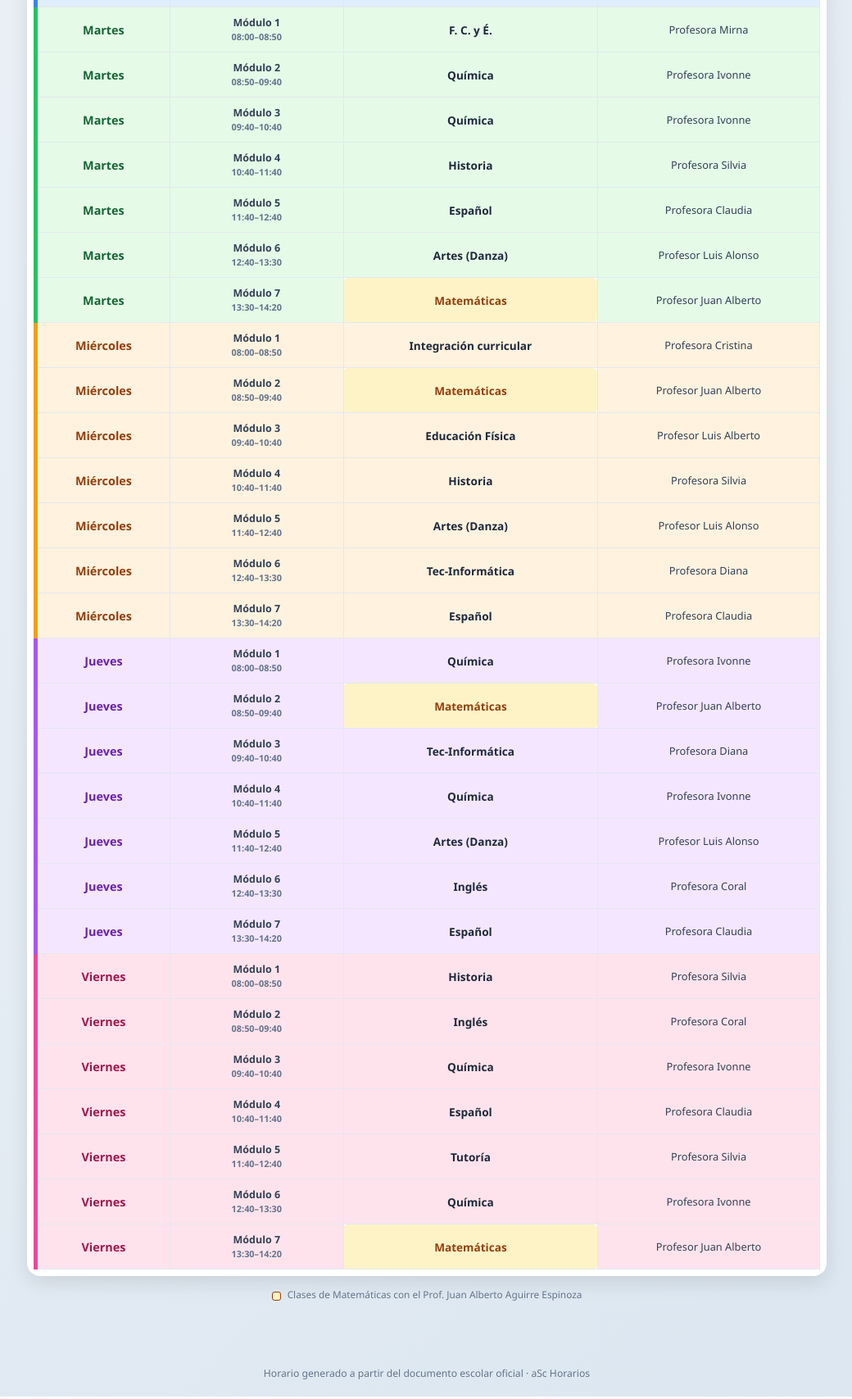
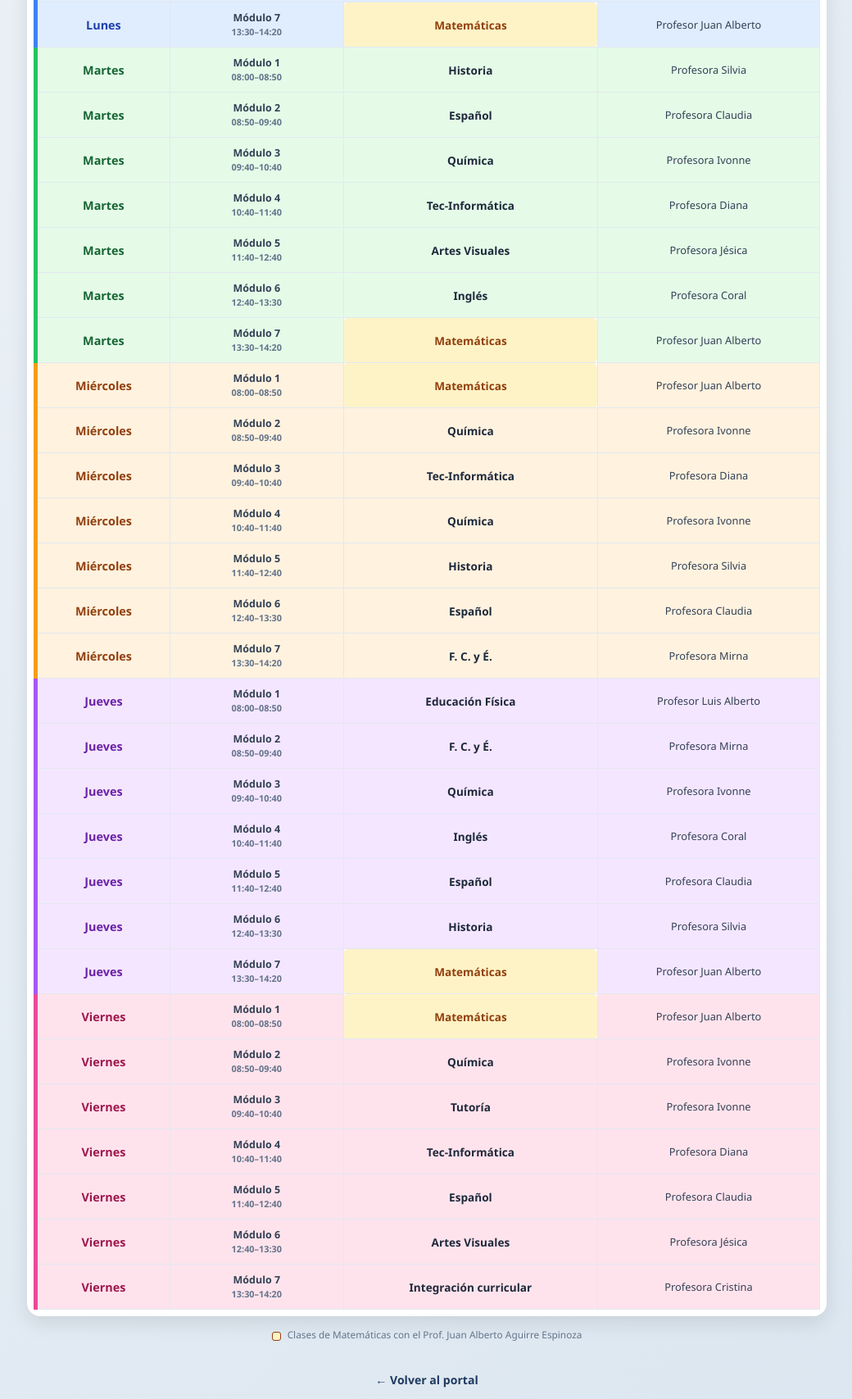
Before and after one commit to Bucefal0/3E-horario, a plain HTML site: page index.html in a window 1280 px wide. Shown: the part 735-2442 px from the top of the page at 82% size, without its empty margins (119-1159 px from the left). Drawn offline with Linux system fonts and the light colour scheme.

Commit message:
Actualizar horario de 3E
Co-authored-by: Copilot <223556219+Copilot@users.noreply.github.com>

```diff
--- a/index.html
+++ b/index.html
@@ -182,15 +182,16 @@
 <body>
 
 <header>
+  <a class="btn-principal" href="https://www.es18matematicas.org">🏠 Página principal</a>
   <h1>Escuela Secundaria Federal ES-18 · Ciclo 2026–2027</h1>
   <h2>Grupo 3° E</h2>
-  <p class="sub">Horario completo · Tutor: Landa Valle Silvia</p>
+  <p class="sub">Horario completo · Tutora: Granados Mancinas Ivonne</p>
 </header>
 
 <div class="container">
   <div class="info-bar">
     <span class="badge">👤 Grupo: 3° E</span>
-    <span class="badge">🗓️ Generado: 17/08/2026</span>
+    <span class="badge">🗓️ Generado: 05/10/2026</span>
     <span class="badge">📚 Todas las materias</span>
   </div>
 
@@ -201,7 +202,7 @@
 
   <div class="materias-panel" id="panel-materias">
     <h3>Selecciona una materia para ver sus días y horarios:</h3>
-    <button class="materia-btn" data-materia="Artes (Danza)">Artes (Danza)</button>
+    <button class="materia-btn" data-materia="Artes Visuales">Artes Visuales</button>
     <button class="materia-btn" data-materia="Educación Física">Educación Física</button>
     <button class="materia-btn" data-materia="Español">Español</button>
     <button class="materia-btn" data-materia="F. C. y É.">F. C. y É.</button>
@@ -244,51 +245,54 @@
         </tr>
       </thead>
       <tbody>
-        <tr data-materia="Español" data-dia="Lunes"><td class="dia-col">Lunes</td><td class="modulo-cell">Módulo 1<br><span class="hora-sub">08:00–08:50</span></td><td class="materia-cell">Español</td><td class="prof-cell">Profesora Claudia</td></tr>
-        <tr data-materia="F. C. y É." data-dia="Lunes"><td class="dia-col">Lunes</td><td class="modulo-cell">Módulo 2<br><span class="hora-sub">08:50–09:40</span></td><td class="materia-cell">F. C. y É.</td><td class="prof-cell">Profesora Mirna</td></tr>
-        <tr data-materia="Educación Física" data-dia="Lunes"><td class="dia-col">Lunes</td><td class="modulo-cell">Módulo 3<br><span class="hora-sub">09:40–10:40</span></td><td class="materia-cell">Educación Física</td><td class="prof-cell">Profesor Luis Alberto</td></tr>
-        <tr data-materia="Matemáticas" data-dia="Lunes"><td class="dia-col">Lunes</td><td class="modulo-cell">Módulo 4<br><span class="hora-sub">10:40–11:40</span></td><td class="materia-cell clase-mate">Matemáticas</td><td class="prof-cell">Profesor Juan Alberto</td></tr>
-        <tr data-materia="Historia" data-dia="Lunes"><td class="dia-col">Lunes</td><td class="modulo-cell">Módulo 5<br><span class="hora-sub">11:40–12:40</span></td><td class="materia-cell">Historia</td><td class="prof-cell">Profesora Silvia</td></tr>
+        <tr data-materia="Química" data-dia="Lunes"><td class="dia-col">Lunes</td><td class="modulo-cell">Módulo 1<br><span class="hora-sub">08:00–08:50</span></td><td class="materia-cell">Química</td><td class="prof-cell">Profesora Ivonne</td></tr>
+        <tr data-materia="Educación Física" data-dia="Lunes"><td class="dia-col">Lunes</td><td class="modulo-cell">Módulo 2<br><span class="hora-sub">08:50–09:40</span></td><td class="materia-cell">Educación Física</td><td class="prof-cell">Profesor Luis Alberto</td></tr>
+        <tr data-materia="Artes Visuales" data-dia="Lunes"><td class="dia-col">Lunes</td><td class="modulo-cell">Módulo 3<br><span class="hora-sub">09:40–10:40</span></td><td class="materia-cell">Artes Visuales</td><td class="prof-cell">Profesora Jésica</td></tr>
+        <tr data-materia="Historia" data-dia="Lunes"><td class="dia-col">Lunes</td><td class="modulo-cell">Módulo 4<br><span class="hora-sub">10:40–11:40</span></td><td class="materia-cell">Historia</td><td class="prof-cell">Profesora Silvia</td></tr>
+        <tr data-materia="Español" data-dia="Lunes"><td class="dia-col">Lunes</td><td class="modulo-cell">Módulo 5<br><span class="hora-sub">11:40–12:40</span></td><td class="materia-cell">Español</td><td class="prof-cell">Profesora Claudia</td></tr>
         <tr data-materia="Inglés" data-dia="Lunes"><td class="dia-col">Lunes</td><td class="modulo-cell">Módulo 6<br><span class="hora-sub">12:40–13:30</span></td><td class="materia-cell">Inglés</td><td class="prof-cell">Profesora Coral</td></tr>
-        <tr data-materia="Tec-Informática" data-dia="Lunes"><td class="dia-col">Lunes</td><td class="modulo-cell">Módulo 7<br><span class="hora-sub">13:30–14:20</span></td><td class="materia-cell">Tec-Informática</td><td class="prof-cell">Profesora Diana</td></tr>
+        <tr data-materia="Matemáticas" data-dia="Lunes"><td class="dia-col">Lunes</td><td class="modulo-cell">Módulo 7<br><span class="hora-sub">13:30–14:20</span></td><td class="materia-cell clase-mate">Matemáticas</td><td class="prof-cell">Profesor Juan Alberto</td></tr>
 
-        <tr data-materia="F. C. y É." data-dia="Martes"><td class="dia-col">Martes</td><td class="modulo-cell">Módulo 1<br><span class="hora-sub">08:00–08:50</span></td><td class="materia-cell">F. C. y É.</td><td class="prof-cell">Profesora Mirna</td></tr>
-        <tr data-materia="Química" data-dia="Martes"><td class="dia-col">Martes</td><td class="modulo-cell">Módulo 2<br><span class="hora-sub">08:50–09:40</span></td><td class="materia-cell">Química</td><td class="prof-cell">Profesora Ivonne</td></tr>
+        <tr data-materia="Historia" data-dia="Martes"><td class="dia-col">Martes</td><td class="modulo-cell">Módulo 1<br><span class="hora-sub">08:00–08:50</span></td><td class="materia-cell">Historia</td><td class="prof-cell">Profesora Silvia</td></tr>
+        <tr data-materia="Español" data-dia="Martes"><td class="dia-col">Martes</td><td class="modulo-cell">Módulo 2<br><span class="hora-sub">08:50–09:40</span></td><td class="materia-cell">Español</td><td class="prof-cell">Profesora Claudia</td></tr>
         <tr data-materia="Química" data-dia="Martes"><td class="dia-col">Martes</td><td class="modulo-cell">Módulo 3<br><span class="hora-sub">09:40–10:40</span></td><td class="materia-cell">Química</td><td class="prof-cell">Profesora Ivonne</td></tr>
-        <tr data-materia="Historia" data-dia="Martes"><td class="dia-col">Martes</td><td class="modulo-cell">Módulo 4<br><span class="hora-sub">10:40–11:40</span></td><td class="materia-cell">Historia</td><td class="prof-cell">Profesora Silvia</td></tr>
-        <tr data-materia="Español" data-dia="Martes"><td class="dia-col">Martes</td><td class="modulo-cell">Módulo 5<br><span class="hora-sub">11:40–12:40</span></td><td class="materia-cell">Español</td><td class="prof-cell">Profesora Claudia</td></tr>
-        <tr data-materia="Artes (Danza)" data-dia="Martes"><td class="dia-col">Martes</td><td class="modulo-cell">Módulo 6<br><span class="hora-sub">12:40–13:30</span></td><td class="materia-cell">Artes (Danza)</td><td class="prof-cell">Profesor Luis Alonso</td></tr>
+        <tr data-materia="Tec-Informática" data-dia="Martes"><td class="dia-col">Martes</td><td class="modulo-cell">Módulo 4<br><span class="hora-sub">10:40–11:40</span></td><td class="materia-cell">Tec-Informática</td><td class="prof-cell">Profesora Diana</td></tr>
+        <tr data-materia="Artes Visuales" data-dia="Martes"><td class="dia-col">Martes</td><td class="modulo-cell">Módulo 5<br><span class="hora-sub">11:40–12:40</span></td><td class="materia-cell">Artes Visuales</td><td class="prof-cell">Profesora Jésica</td></tr>
+        <tr data-materia="Inglés" data-dia="Martes"><td class="dia-col">Martes</td><td class="modulo-cell">Módulo 6<br><span class="hora-sub">12:40–13:30</span></td><td class="materia-cell">Inglés</td><td class="prof-cell">Profesora Coral</td></tr>
         <tr data-materia="Matemáticas" data-dia="Martes"><td class="dia-col">Martes</td><td class="modulo-cell">Módulo 7<br><span class="hora-sub">13:30–14:20</span></td><td class="materia-cell clase-mate">Matemáticas</td><td class="prof-cell">Profesor Juan Alberto</td></tr>
 
-        <tr data-materia="Integración curricular" data-dia="Miércoles"><td class="dia-col">Miércoles</td><td class="modulo-cell">Módulo 1<br><span class="hora-sub">08:00–08:50</span></td><td class="materia-cell">Integración curricular</td><td class="prof-cell">Profesora Cristina</td></tr>
-        <tr data-materia="Matemáticas" data-dia="Miércoles"><td class="dia-col">Miércoles</td><td class="modulo-cell">Módulo 2<br><span class="hora-sub">08:50–09:40</span></td><td class="materia-cell clase-mate">Matemáticas</td><td class="prof-cell">Profesor Juan Alberto</td></tr>
-        <tr data-materia="Educación Física" data-dia="Miércoles"><td class="dia-col">Miércoles</td><td class="modulo-cell">Módulo 3<br><span class="hora-sub">09:40–10:40</span></td><td class="materia-cell">Educación Física</td><td class="prof-cell">Profesor Luis Alberto</td></tr>
-        <tr data-materia="Historia" data-dia="Miércoles"><td class="dia-col">Miércoles</td><td class="modulo-cell">Módulo 4<br><span class="hora-sub">10:40–11:40</span></td><td class="materia-cell">Historia</td><td class="prof-cell">Profesora Silvia</td></tr>
-        <tr data-materia="Artes (Danza)" data-dia="Miércoles"><td class="dia-col">Miércoles</td><td class="modulo-cell">Módulo 5<br><span class="hora-sub">11:40–12:40</span></td><td class="materia-cell">Artes (Danza)</td><td class="prof-cell">Profesor Luis Alonso</td></tr>
-        <tr data-materia="Tec-Informática" data-dia="Miércoles"><td class="dia-col">Miércoles</td><td class="modulo-cell">Módulo 6<br><span class="hora-sub">12:40–13:30</span></td><td class="materia-cell">Tec-Informática</td><td class="prof-cell">Profesora Diana</td></tr>
-        <tr data-materia="Español" data-dia="Miércoles"><td class="dia-col">Miércoles</td><td class="modulo-cell">Módulo 7<br><span class="hora-sub">13:30–14:20</span></td><td class="materia-cell">Español</td><td class="prof-cell">Profesora Claudia</td></tr>
+        <tr data-materia="Matemáticas" data-dia="Miércoles"><td class="dia-col">Miércoles</td><td class="modulo-cell">Módulo 1<br><span class="hora-sub">08:00–08:50</span></td><td class="materia-cell clase-mate">Matemáticas</td><td class="prof-cell">Profesor Juan Alberto</td></tr>
+        <tr data-materia="Química" data-dia="Miércoles"><td class="dia-col">Miércoles</td><td class="modulo-cell">Módulo 2<br><span class="hora-sub">08:50–09:40</span></td><td class="materia-cell">Química</td><td class="prof-cell">Profesora Ivonne</td></tr>
+        <tr data-materia="Tec-Informática" data-dia="Miércoles"><td class="dia-col">Miércoles</td><td class="modulo-cell">Módulo 3<br><span class="hora-sub">09:40–10:40</span></td><td class="materia-cell">Tec-Informática</td><td class="prof-cell">Profesora Diana</td></tr>
+        <tr data-materia="Química" data-dia="Miércoles"><td class="dia-col">Miércoles</td><td class="modulo-cell">Módulo 4<br><span class="hora-sub">10:40–11:40</span></td><td class="materia-cell">Química</td><td class="prof-cell">Profesora Ivonne</td></tr>
+        <tr data-materia="Historia" data-dia="Miércoles"><td class="dia-col">Miércoles</td><td class="modulo-cell">Módulo 5<br><span class="hora-sub">11:40–12:40</span></td><td class="materia-cell">Historia</td><td class="prof-cell">Profesora Silvia</td></tr>
+        <tr data-materia="Español" data-dia="Miércoles"><td class="dia-col">Miércoles</td><td class="modulo-cell">Módulo 6<br><span class="hora-sub">12:40–13:30</span></td><td class="materia-cell">Español</td><td class="prof-cell">Profesora Claudia</td></tr>
+        <tr data-materia="F. C. y É." data-dia="Miércoles"><td class="dia-col">Miércoles</td><td class="modulo-cell">Módulo 7<br><span class="hora-sub">13:30–14:20</span></td><td class="materia-cell">F. C. y É.</td><td class="prof-cell">Profesora Mirna</td></tr>
 
-        <tr data-materia="Química" data-dia="Jueves"><td class="dia-col">Jueves</td><td class="modulo-cell">Módulo 1<br><span class="hora-sub">08:00–08:50</span></td><td class="materia-cell">Química</td><td class="prof-cell">Profesora Ivonne</td></tr>
-        <tr data-materia="Matemáticas" data-dia="Jueves"><td class="dia-col">Jueves</td><td class="modulo-cell">Módulo 2<br><span class="hora-sub">08:50–09:40</span></td><td class="materia-cell clase-mate">Matemáticas</td><td class="prof-cell">Profesor Juan Alberto</td></tr>
-        <tr data-materia="Tec-Informática" data-dia="Jueves"><td class="dia-col">Jueves</td><td class="modulo-cell">Módulo 3<br><span class="hora-sub">09:40–10:40</span></td><td class="materia-cell">Tec-Informática</td><td class="prof-cell">Profesora Diana</td></tr>
-        <tr data-materia="Química" data-dia="Jueves"><td class="dia-col">Jueves</td><td class="modulo-cell">Módulo 4<br><span class="hora-sub">10:40–11:40</span></td><td class="materia-cell">Química</td><td class="prof-cell">Profesora Ivonne</td></tr>
-        <tr data-materia="Artes (Danza)" data-dia="Jueves"><td class="dia-col">Jueves</td><td class="modulo-cell">Módulo 5<br><span class="hora-sub">11:40–12:40</span></td><td class="materia-cell">Artes (Danza)</td><td class="prof-cell">Profesor Luis Alonso</td></tr>
-        <tr data-materia="Inglés" data-dia="Jueves"><td class="dia-col">Jueves</td><td class="modulo-cell">Módulo 6<br><span class="hora-sub">12:40–13:30</span></td><td class="materia-cell">Inglés</td><td class="prof-cell">Profesora Coral</td></tr>
-        <tr data-materia="Español" data-dia="Jueves"><td class="dia-col">Jueves</td><td class="modulo-cell">Módulo 7<br><span class="hora-sub">13:30–14:20</span></td><td class="materia-cell">Español</td><td class="prof-cell">Profesora Claudia</td></tr>
+        <tr data-materia="Educación Física" data-dia="Jueves"><td class="dia-col">Jueves</td><td class="modulo-cell">Módulo 1<br><span class="hora-sub">08:00–08:50</span></td><td class="materia-cell">Educación Física</td><td class="prof-cell">Profesor Luis Alberto</td></tr>
+        <tr data-materia="F. C. y É." data-dia="Jueves"><td class="dia-col">Jueves</td><td class="modulo-cell">Módulo 2<br><span class="hora-sub">08:50–09:40</span></td><td class="materia-cell">F. C. y É.</td><td class="prof-cell">Profesora Mirna</td></tr>
+        <tr data-materia="Química" data-dia="Jueves"><td class="dia-col">Jueves</td><td class="modulo-cell">Módulo 3<br><span class="hora-sub">09:40–10:40</span></td><td class="materia-cell">Química</td><td class="prof-cell">Profesora Ivonne</td></tr>
+        <tr data-materia="Inglés" data-dia="Jueves"><td class="dia-col">Jueves</td><td class="modulo-cell">Módulo 4<br><span class="hora-sub">10:40–11:40</span></td><td class="materia-cell">Inglés</td><td class="prof-cell">Profesora Coral</td></tr>
+        <tr data-materia="Español" data-dia="Jueves"><td class="dia-col">Jueves</td><td class="modulo-cell">Módulo 5<br><span class="hora-sub">11:40–12:40</span></td><td class="materia-cell">Español</td><td class="prof-cell">Profesora Claudia</td></tr>
+        <tr data-materia="Historia" data-dia="Jueves"><td class="dia-col">Jueves</td><td class="modulo-cell">Módulo 6<br><span class="hora-sub">12:40–13:30</span></td><td class="materia-cell">Historia</td><td class="prof-cell">Profesora Silvia</td></tr>
+        <tr data-materia="Matemáticas" data-dia="Jueves"><td class="dia-col">Jueves</td><td class="modulo-cell">Módulo 7<br><span class="hora-sub">13:30–14:20</span></td><td class="materia-cell clase-mate">Matemáticas</td><td class="prof-cell">Profesor Juan Alberto</td></tr>
 
-        <tr data-materia="Historia" data-dia="Viernes"><td class="dia-col">Viernes</td><td class="modulo-cell">Módulo 1<br><span class="hora-sub">08:00–08:50</span></td><td class="materia-cell">Historia</td><td class="prof-cell">Profesora Silvia</td></tr>
-        <tr data-materia="Inglés" data-dia="Viernes"><td class="dia-col">Viernes</td><td class="modulo-cell">Módulo 2<br><span class="hora-sub">08:50–09:40</span></td><td class="materia-cell">Inglés</td><td class="prof-cell">Profesora Coral</td></tr>
-        <tr data-materia="Química" data-dia="Viernes"><td class="dia-col">Viernes</td><td class="modulo-cell">Módulo 3<br><span class="hora-sub">09:40–10:40</span></td><td class="materia-cell">Química</td><td class="prof-cell">Profesora Ivonne</td></tr>
-        <tr data-materia="Español" data-dia="Viernes"><td class="dia-col">Viernes</td><td class="modulo-cell">Módulo 4<br><span class="hora-sub">10:40–11:40</span></td><td class="materia-cell">Español</td><td class="prof-cell">Profesora Claudia</td></tr>
-        <tr data-materia="Tutoría" data-dia="Viernes"><td class="dia-col">Viernes</td><td class="modulo-cell">Módulo 5<br><span class="hora-sub">11:40–12:40</span></td><td class="materia-cell">Tutoría</td><td class="prof-cell">Profesora Silvia</td></tr>
-        <tr data-materia="Química" data-dia="Viernes"><td class="dia-col">Viernes</td><td class="modulo-cell">Módulo 6<br><span class="hora-sub">12:40–13:30</span></td><td class="materia-cell">Química</td><td class="prof-cell">Profesora Ivonne</td></tr>
-        <tr data-materia="Matemáticas" data-dia="Viernes"><td class="dia-col">Viernes</td><td class="modulo-cell">Módulo 7<br><span class="hora-sub">13:30–14:20</span></td><td class="materia-cell clase-mate">Matemáticas</td><td class="prof-cell">Profesor Juan Alberto</td></tr>
+        <tr data-materia="Matemáticas" data-dia="Viernes"><td class="dia-col">Viernes</td><td class="modulo-cell">Módulo 1<br><span class="hora-sub">08:00–08:50</span></td><td class="materia-cell clase-mate">Matemáticas</td><td class="prof-cell">Profesor Juan Alberto</td></tr>
+        <tr data-materia="Química" data-dia="Viernes"><td class="dia-col">Viernes</td><td class="modulo-cell">Módulo 2<br><span class="hora-sub">08:50–09:40</span></td><td class="materia-cell">Química</td><td class="prof-cell">Profesora Ivonne</td></tr>
+        <tr data-materia="Tutoría" data-dia="Viernes"><td class="dia-col">Viernes</td><td class="modulo-cell">Módulo 3<br><span class="hora-sub">09:40–10:40</span></td><td class="materia-cell">Tutoría</td><td class="prof-cell">Profesora Ivonne</td></tr>
+        <tr data-materia="Tec-Informática" data-dia="Viernes"><td class="dia-col">Viernes</td><td class="modulo-cell">Módulo 4<br><span class="hora-sub">10:40–11:40</span></td><td class="materia-cell">Tec-Informática</td><td class="prof-cell">Profesora Diana</td></tr>
+        <tr data-materia="Español" data-dia="Viernes"><td class="dia-col">Viernes</td><td class="modulo-cell">Módulo 5<br><span class="hora-sub">11:40–12:40</span></td><td class="materia-cell">Español</td><td class="prof-cell">Profesora Claudia</td></tr>
+        <tr data-materia="Artes Visuales" data-dia="Viernes"><td class="dia-col">Viernes</td><td class="modulo-cell">Módulo 6<br><span class="hora-sub">12:40–13:30</span></td><td class="materia-cell">Artes Visuales</td><td class="prof-cell">Profesora Jésica</td></tr>
+        <tr data-materia="Integración curricular" data-dia="Viernes"><td class="dia-col">Viernes</td><td class="modulo-cell">Módulo 7<br><span class="hora-sub">13:30–14:20</span></td><td class="materia-cell">Integración curricular</td><td class="prof-cell">Profesora Cristina</td></tr>
       </tbody>
     </table>
   </div>
 
   <p class="leyenda"><span></span> Clases de Matemáticas con el Prof. Juan Alberto Aguirre Espinoza</p>
 
+  <div style="text-align:center;">
+    <a class="volver" href="index_portal_matematicas.html">&larr; Volver al portal</a>
+  </div>
 </div>
 
 <footer>
```
